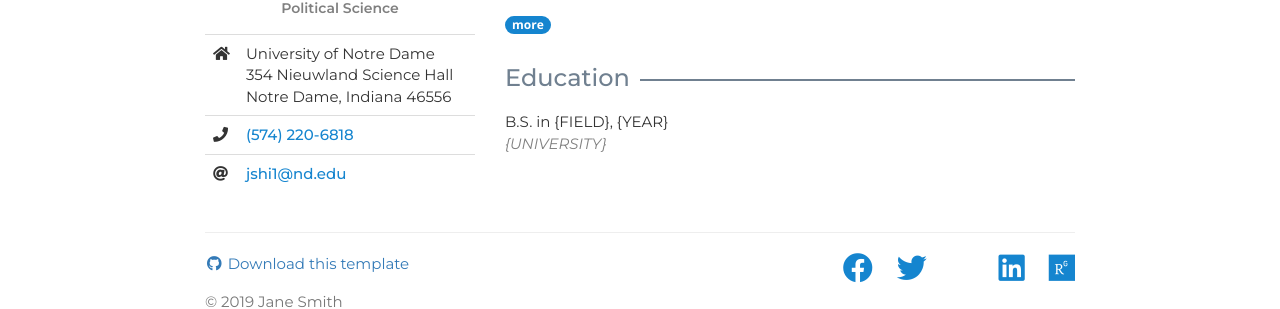
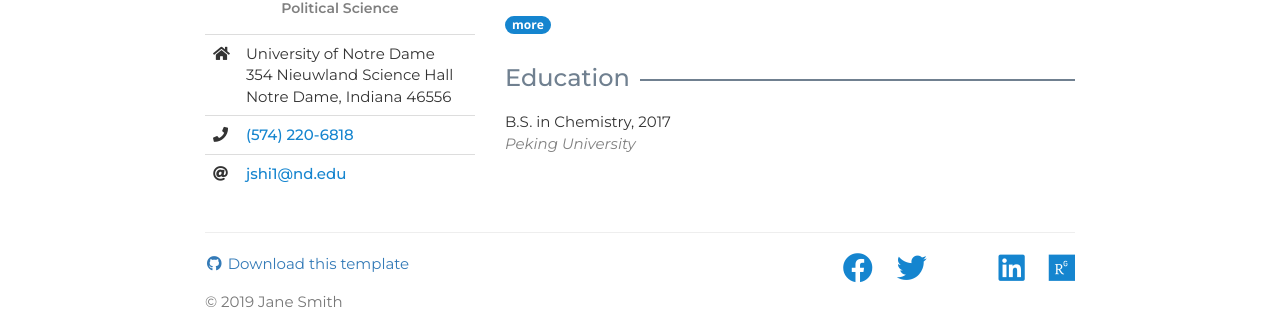
Before and after one commit to shijiale0609/shijiale0609.github.io, a Jekyll site: the page index.html, which Jekyll copies as it is, in a window 1280 px wide. Shown: the part 450-759 px from the top of the page. Built offline with Jekyll 4.4.1, drawn with Linux system fonts in a browser that asks for light colours; nearby versions of some CDN libraries; a style sheet for code colours, icons or effects is not loaded.

Commit message:
add B.S. degree information

```diff
--- a/index.html
+++ b/index.html
@@ -123,8 +123,8 @@
             <span class="university"><em>{UNIVERSITY}</em></span>
           </li>
           <li>-->
-            B.S. in {FIELD}, {YEAR}<br>
-            <span class="university"><em>{UNIVERSITY}</em></span>
+            B.S. in Chemistry, 2017 <br>
+            <span class="university"><em>Peking University</em></span>
           </li>
 
         </ul>
```
